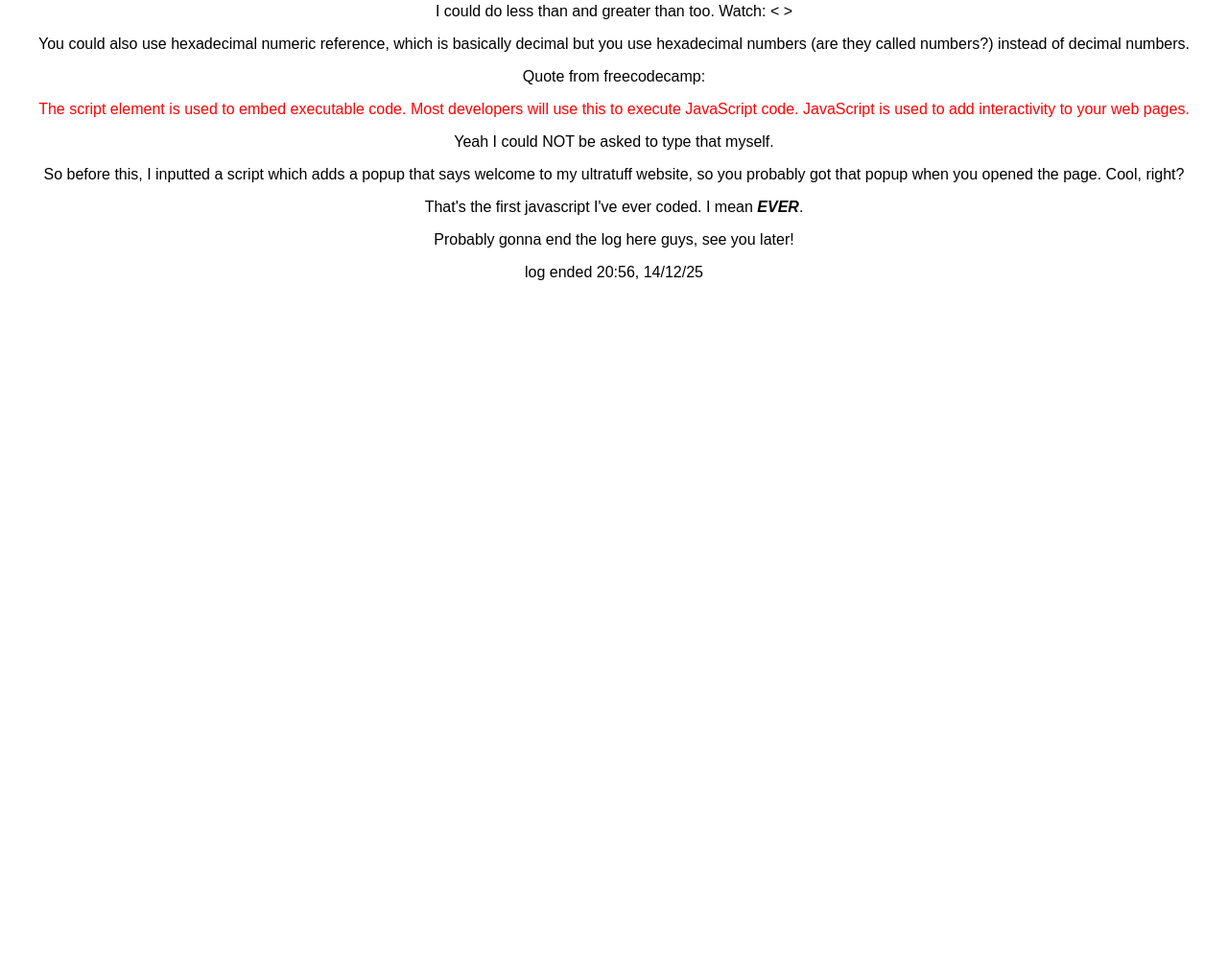
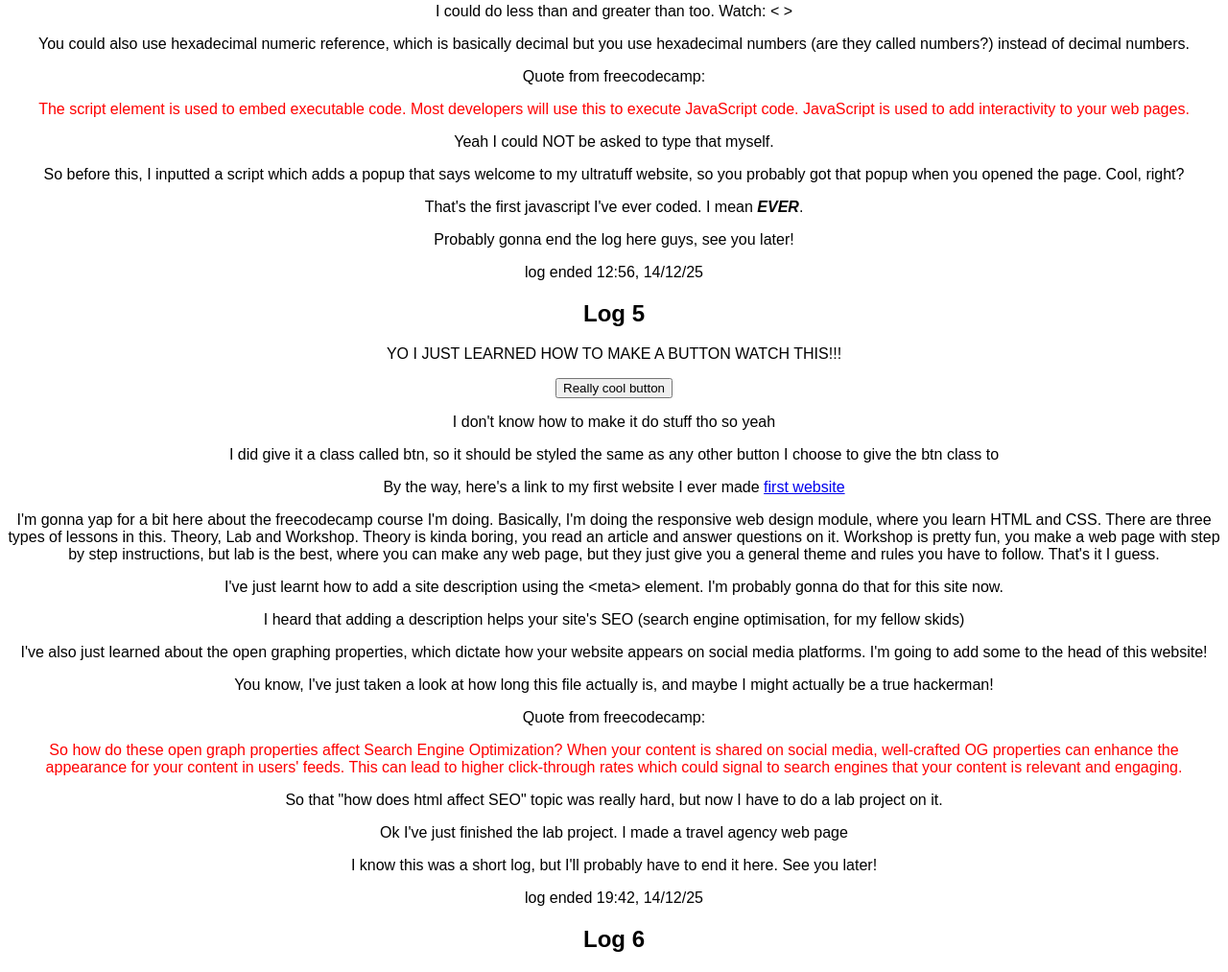
Before and after one commit to daschdrioooo/second-website, a plain HTML site: page index.html in a window 1280 px wide. Shown: the part 3048-4061 px from the top of the page at 96% size. Before the commit the page ends 3357 px from the top, so only its background shows below. Drawn offline with Linux system fonts and the light colour scheme.

Commit message:
fifth log

```diff
--- a/index.html
+++ b/index.html
@@ -4,6 +4,11 @@
         <link rel="stylesheet" href="styles.css">
         <title>HTML learning logs Daschdrioooo</title>
         <meta charset="UTF-8">
+        <meta name="description" content="This is a page where I log my html and css learning progress. Maybe you could learn a thing or two from this?">
+        <meta property="og:type" content="website">
+        <meta property="og:title" content="HTML learning logs Daschdrioooo">
+        <meta property="og:url" content="daschdrioooo.github.io/second-website">
+        <meta property="og:description" content="This is a page where I log my html and css learning progress. Maybe you could learn a thing or two from this?">
     </head>
 
     <body>
@@ -108,7 +113,28 @@
         <p>So before this, I inputted a script which adds a popup that says welcome to my ultratuff website, so you probably got that popup when you opened the page. Cool, right?</p>
         <p>That's the first javascript I've ever coded. I mean <strong><em>EVER</em></strong>.</p>
         <p>Probably gonna end the log here guys, see you later!</p>
-        <p>log ended 20:56, 14/12/25</p>
+        <p>log ended 12:56, 14/12/25</p>
+        </section>
+        <section>
+        <h2>Log 5</h2>
+        <p>YO I JUST LEARNED HOW TO MAKE A BUTTON WATCH THIS!!!</p>
+        <button class="btn">Really cool button</button>
+        <p>I don't know how to make it do stuff tho so yeah</p>
+        <p>I did give it a class called btn, so it should be styled the same as any other button I choose to give the btn class to</p>
+        <p>By the way, here's a link to my first website I ever made <a href="https://www.daschdrioooo.github.io/first-website">first website</a></p>
+        <p>I'm gonna yap for a bit here about the freecodecamp course I'm doing. Basically, I'm doing the responsive web design module, where you learn HTML and CSS. There are three types of lessons in this. Theory, Lab and Workshop. Theory is kinda boring, you read an article and answer questions on it. Workshop is pretty fun, you make a web page with step by step instructions, but lab is the best, where you can make any web page, but they just give you a general theme and rules you have to follow. That's it I guess.</p>
+        <p>I've just learnt how to add a site description using the &lt;meta&gt; element. I'm probably gonna do that for this site now.</p>
+        <p>I heard that adding a description helps your site's SEO (search engine optimisation, for my fellow skids)</p>
+        <p>I've also just learned about the open graphing properties, which dictate how your website appears on social media platforms. I'm going to add some to the head of this website!</p>
+        <p>You know, I've just taken a look at how long this file actually is, and maybe I might actually be a true hackerman!</p>
+        <p>Quote from freecodecamp: <div class="quotes">So how do these open graph properties affect Search Engine Optimization? When your content is shared on social media, well-crafted OG properties can enhance the appearance for your content in users' feeds. This can lead to higher click-through rates which could signal to search engines that your content is relevant and engaging.</div></p>
+        <p>So that "how does html affect SEO" topic was really hard, but now I have to do a lab project on it.</p>
+        <p>Ok I've just finished the lab project. I made a travel agency web page</p>
+        <p>I know this was a short log, but I'll probably have to end it here. See you later!</p>
+        <p>log ended 19:42, 14/12/25</p>
+        </section>
+        <section>
+            <h2>Log 6</h2>
         </section>
         </main>
     </body>
```
